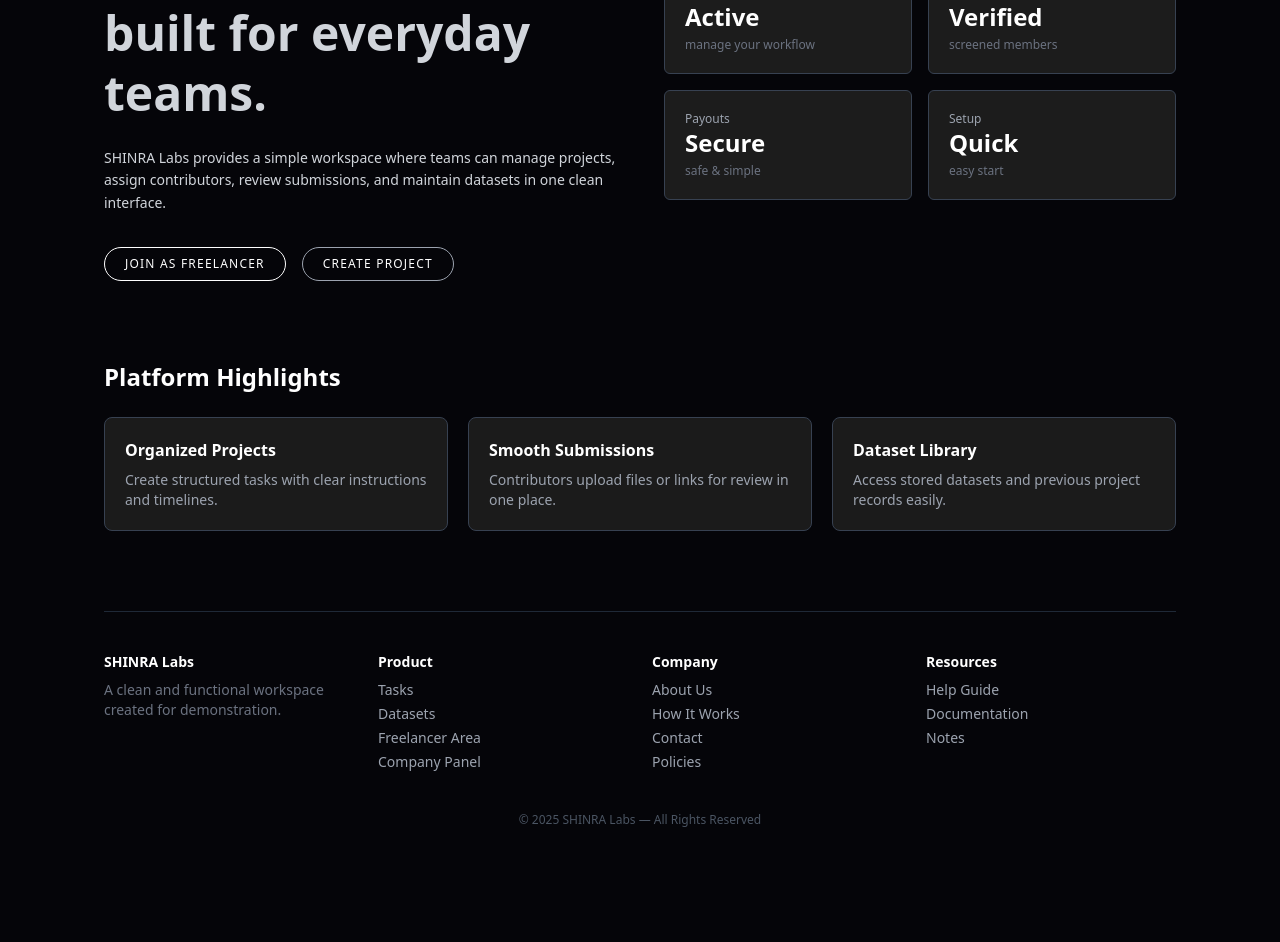
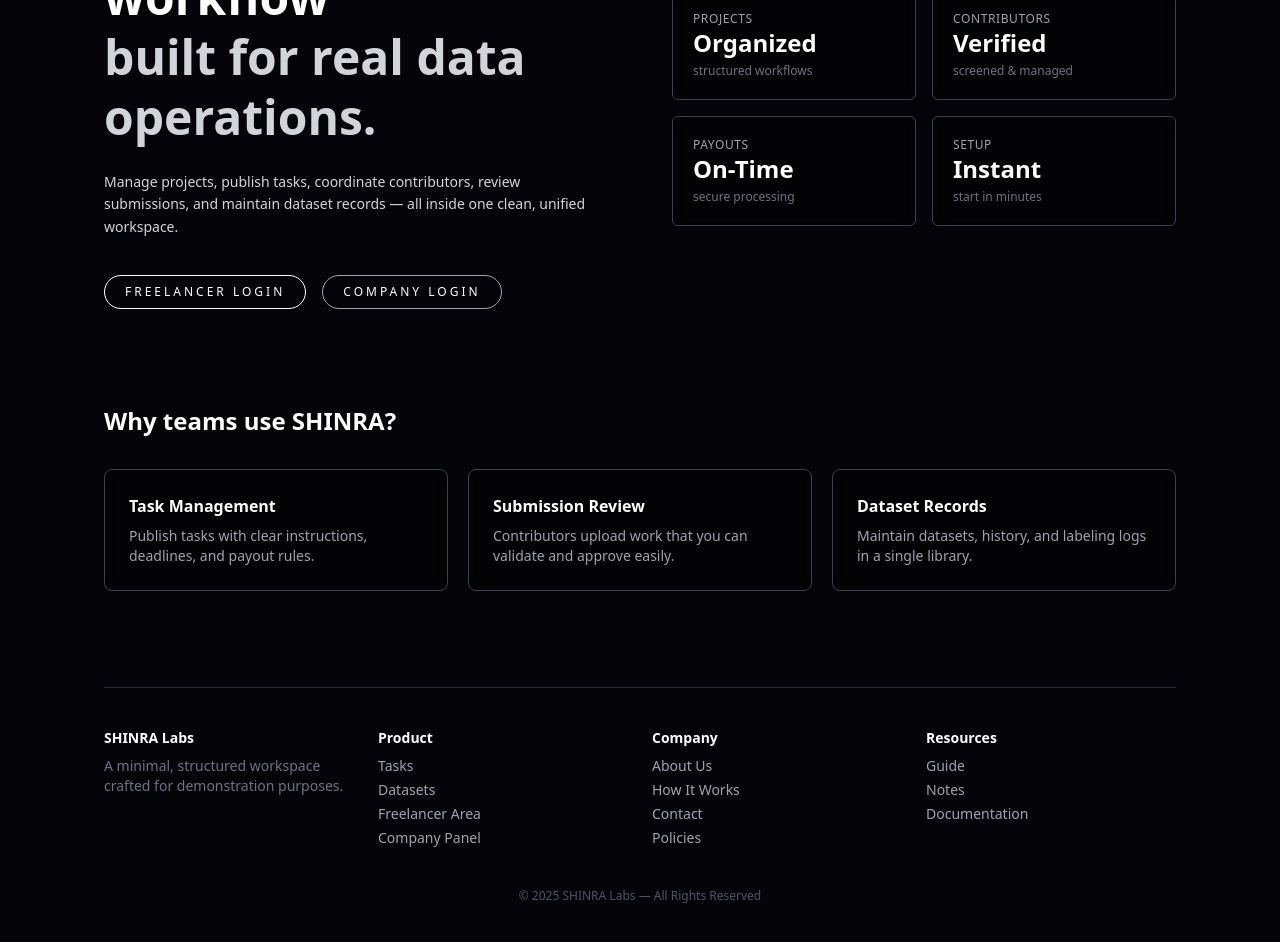
Before and after one commit to Dev10-sys/shinra-labs, a React (Vite) app: page / in a window 1280 px wide. Shown: the part 260-1202 px from the top of the page. Before the commit the page ends 1152 px from the top, so only its background shows below. Built offline with nearby package versions, Linux system fonts and the light colour scheme.

Commit message:
homepage text alignment updated

```diff
--- a/src/pages/HomePage.jsx
+++ b/src/pages/HomePage.jsx
@@ -3,141 +3,115 @@ import { Link } from "react-router-dom";
 
 function HomePage() {
   return (
-    <section className="pt-10 px-6 max-w-7xl mx-auto">
+    <section className="pt-14 px-6 max-w-7xl mx-auto">
 
       {/* TOP BREADCRUMB */}
-      <div className="text-[10px] uppercase tracking-widest text-gray-400 flex items-center gap-2 mb-4">
-        <span className="h-[1px] w-6 bg-gray-600"></span>
-        SHINRA Labs • Workspace Platform
+      <div className="text-[10px] uppercase tracking-[0.25em] text-gray-500 flex items-center gap-2 mb-6">
+        <span className="h-[1px] w-10 bg-gray-700"></span>
+        SHINRA Labs — Data Workforce Platform
       </div>
 
       {/* HERO SECTION */}
-      <div className="grid md:grid-cols-2 gap-12 items-center">
+      <div className="grid md:grid-cols-2 gap-16 items-center">
 
         {/* LEFT TEXT */}
         <div className="space-y-6">
           <h1 className="text-5xl font-semibold leading-tight">
-            Reliable data workflows
-            <span className="block text-gray-300">built for everyday teams.</span>
+            A structured workflow
+            <span className="block text-gray-300">
+              built for real data operations.
+            </span>
           </h1>
 
           <p className="text-sm text-gray-300 max-w-lg leading-relaxed">
-            SHINRA Labs provides a simple workspace where teams can manage projects,
-            assign contributors, review submissions, and maintain datasets in one clean interface.
+            Manage projects, publish tasks, coordinate contributors, review submissions,
+            and maintain dataset records — all inside one clean, unified workspace.
           </p>
 
-          <div className="flex gap-4 pt-2">
+          {/* Buttons */}
+          <div className="flex gap-4 pt-3">
             <Link
               to="/login"
-              className="px-5 py-2 rounded-full border border-white text-xs tracking-widest uppercase hover:bg-white hover:text-black transition"
+              className="px-5 py-2 rounded-full border border-white text-xs tracking-[0.25em] uppercase hover:bg-white hover:text-black transition"
             >
-              Join as Freelancer
+              Freelancer Login
             </Link>
+
             <Link
               to="/login"
-              className="px-5 py-2 rounded-full border border-gray-400 text-xs tracking-widest uppercase hover:border-white transition"
+              className="px-5 py-2 rounded-full border border-gray-400 text-xs tracking-[0.25em] uppercase hover:border-white hover:text-white transition"
             >
-              Create Project
+              Company Login
             </Link>
           </div>
         </div>
 
-        {/* RIGHT SIMPLE STAT GRID */}
+        {/* RIGHT — FEATURE BOXES */}
         <div className="grid grid-cols-2 gap-4">
-          <div className="p-5 rounded-md bg-[#1c1c1c] border border-gray-700">
-            <div className="text-gray-400 text-xs">Projects</div>
-            <div className="text-2xl font-semibold">Active</div>
-            <p className="text-gray-500 text-xs mt-1">manage your workflow</p>
-          </div>
-
-          <div className="p-5 rounded-md bg-[#1c1c1c] border border-gray-700">
-            <div className="text-gray-400 text-xs">Contributors</div>
-            <div className="text-2xl font-semibold">Verified</div>
-            <p className="text-gray-500 text-xs mt-1">screened members</p>
-          </div>
-
-          <div className="p-5 rounded-md bg-[#1c1c1c] border border-gray-700">
-            <div className="text-gray-400 text-xs">Payouts</div>
-            <div className="text-2xl font-semibold">Secure</div>
-            <p className="text-gray-500 text-xs mt-1">safe & simple</p>
-          </div>
-
-          <div className="p-5 rounded-md bg-[#1c1c1c] border border-gray-700">
-            <div className="text-gray-400 text-xs">Setup</div>
-            <div className="text-2xl font-semibold">Quick</div>
-            <p className="text-gray-500 text-xs mt-1">easy start</p>
-          </div>
+          <FeatureCard
+            label="Projects"
+            value="Organized"
+            note="structured workflows"
+          />
+          <FeatureCard
+            label="Contributors"
+            value="Verified"
+            note="screened & managed"
+          />
+          <FeatureCard
+            label="Payouts"
+            value="On-Time"
+            note="secure processing"
+          />
+          <FeatureCard
+            label="Setup"
+            value="Instant"
+            note="start in minutes"
+          />
         </div>
 
       </div>
 
-      {/* FEATURES SECTION */}
-      <div className="mt-20">
-        <h2 className="text-2xl font-semibold mb-6">Platform Highlights</h2>
+      {/* FEATURE GRID SECTION */}
+      <div className="mt-24">
+        <h2 className="text-2xl font-semibold mb-8">Why teams use SHINRA?</h2>
 
         <div className="grid md:grid-cols-3 gap-5">
-          <div className="p-5 rounded-lg bg-[#1b1b1b] border border-gray-700">
-            <h3 className="text-white font-semibold mb-2">Organized Projects</h3>
-            <p className="text-gray-400 text-sm">
-              Create structured tasks with clear instructions and timelines.
-            </p>
-          </div>
-
-          <div className="p-5 rounded-lg bg-[#1b1b1b] border border-gray-700">
-            <h3 className="text-white font-semibold mb-2">Smooth Submissions</h3>
-            <p className="text-gray-400 text-sm">
-              Contributors upload files or links for review in one place.
-            </p>
-          </div>
-
-          <div className="p-5 rounded-lg bg-[#1b1b1b] border border-gray-700">
-            <h3 className="text-white font-semibold mb-2">Dataset Library</h3>
-            <p className="text-gray-400 text-sm">
-              Access stored datasets and previous project records easily.
-            </p>
-          </div>
+          <InfoBox
+            title="Task Management"
+            text="Publish tasks with clear instructions, deadlines, and payout rules."
+          />
+          <InfoBox
+            title="Submission Review"
+            text="Contributors upload work that you can validate and approve easily."
+          />
+          <InfoBox
+            title="Dataset Records"
+            text="Maintain datasets, history, and labeling logs in a single library."
+          />
         </div>
       </div>
 
       {/* FOOTER */}
-      <footer className="mt-20 border-t border-gray-800 pt-10 pb-6 text-gray-400 text-sm">
+      <footer className="mt-24 border-t border-gray-800 pt-10 pb-6 text-gray-400 text-sm">
         <div className="grid md:grid-cols-4 gap-6">
 
+          {/* Brand */}
           <div>
             <h4 className="font-semibold text-white mb-2">SHINRA Labs</h4>
             <p className="text-gray-500 text-sm">
-              A clean and functional workspace created for demonstration.
+              A minimal, structured workspace crafted for demonstration purposes.
             </p>
           </div>
 
-          <div>
-            <h4 className="font-semibold text-white mb-2">Product</h4>
-            <ul className="space-y-1">
-              <li>Tasks</li>
-              <li>Datasets</li>
-              <li>Freelancer Area</li>
-              <li>Company Panel</li>
-            </ul>
-          </div>
+          {/* Product */}
+          <FooterList title="Product" items={["Tasks", "Datasets", "Freelancer Area", "Company Panel"]} />
 
-          <div>
-            <h4 className="font-semibold text-white mb-2">Company</h4>
-            <ul className="space-y-1">
-              <li>About Us</li>
-              <li>How It Works</li>
-              <li>Contact</li>
-              <li>Policies</li>
-            </ul>
-          </div>
+          {/* Company */}
+          <FooterList title="Company" items={["About Us", "How It Works", "Contact", "Policies"]} />
 
-          <div>
-            <h4 className="font-semibold text-white mb-2">Resources</h4>
-            <ul className="space-y-1">
-              <li>Help Guide</li>
-              <li>Documentation</li>
-              <li>Notes</li>
-            </ul>
-          </div>
+          {/* Resources */}
+          <FooterList title="Resources" items={["Guide", "Notes", "Documentation"]} />
 
         </div>
 
@@ -150,4 +124,38 @@ function HomePage() {
   );
 }
 
+/* ---------------- COMPONENTS ---------------- */
+
+function FeatureCard({ label, value, note }) {
+  return (
+    <div className="p-5 rounded-md bg-black/40 border border-gray-700 backdrop-blur">
+      <div className="text-gray-400 text-xs uppercase tracking-wider">{label}</div>
+      <div className="text-2xl font-semibold">{value}</div>
+      <p className="text-gray-500 text-xs mt-1">{note}</p>
+    </div>
+  );
+}
+
+function InfoBox({ title, text }) {
+  return (
+    <div className="p-6 rounded-lg bg-black/40 border border-gray-700 backdrop-blur">
+      <h3 className="text-white font-semibold mb-2">{title}</h3>
+      <p className="text-gray-400 text-sm">{text}</p>
+    </div>
+  );
+}
+
+function FooterList({ title, items }) {
+  return (
+    <div>
+      <h4 className="font-semibold text-white mb-2">{title}</h4>
+      <ul className="space-y-1">
+        {items.map((i) => (
+          <li key={i}>{i}</li>
+        ))}
+      </ul>
+    </div>
+  );
+}
+
 export default HomePage;
```
